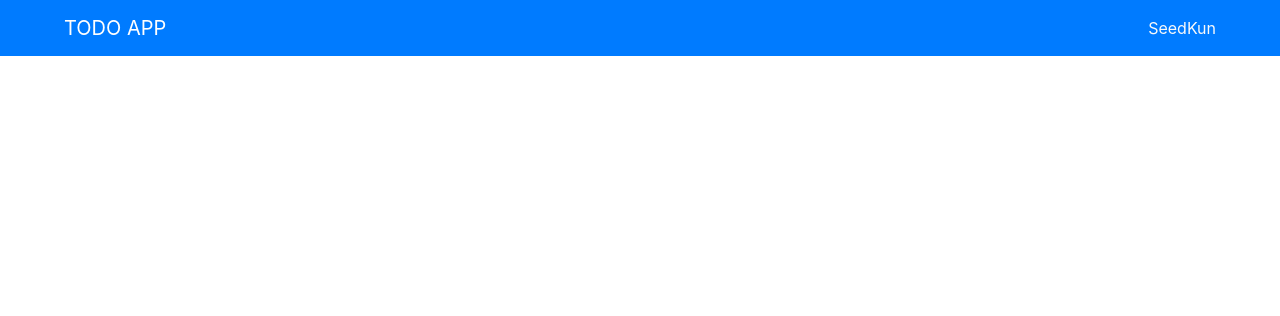
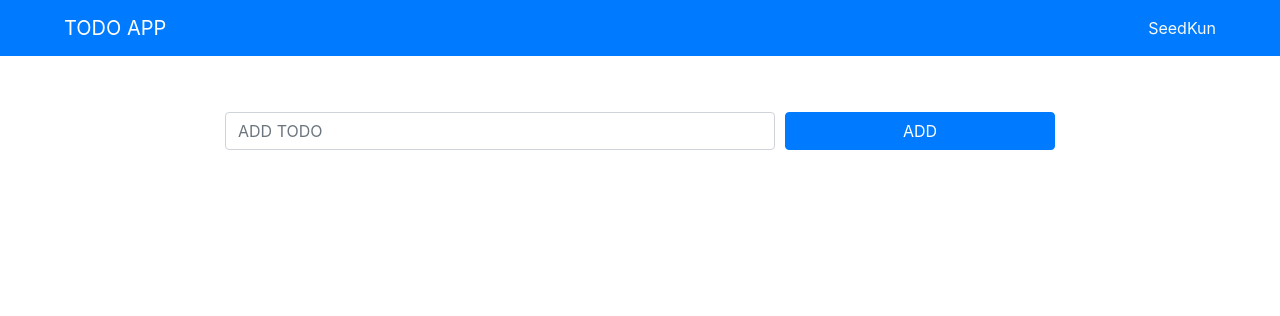
Before and after one commit to ytm2103/PHP_OOP, a PHP site: page / in a window 1280 px wide. Shown: the top 316 px of the page. Run offline with PHP 8.4, Linux system fonts and the light colour scheme.

Commit message:
add add todo form

```diff
--- a/index.php
+++ b/index.php
@@ -20,8 +20,20 @@
             </div>
         </nav>
     </header>
-    <main>
+    <main class="container py-5">
+        <section>
+            <form class="form-row justify-content-center" action="create.php" method="POST">
+                <div class="col-10 col-md-6 py-2">
+                    <input type="text" class="form-control" placeholder="ADD TODO">
+                </div>
+                <div class="py-2 col-md-3 col-10">
+                    <button type="submit" class="col-12 btn btn-primary">ADD</button>
+                </div>
+            </form>
+        </section>
+        <section>
 
+        </section>
     </main>
 
     <script src="assets/js/app.js"></script>
```
